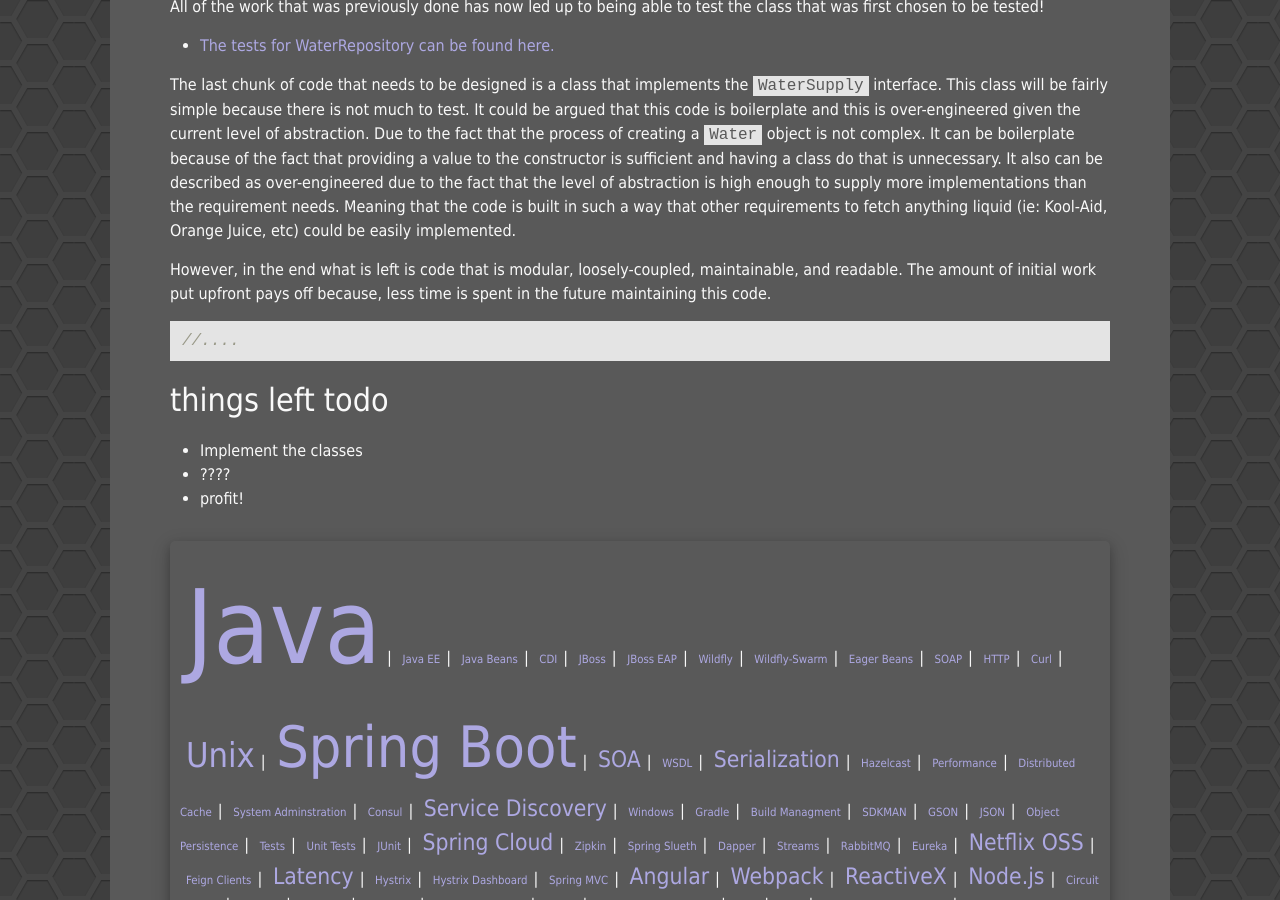
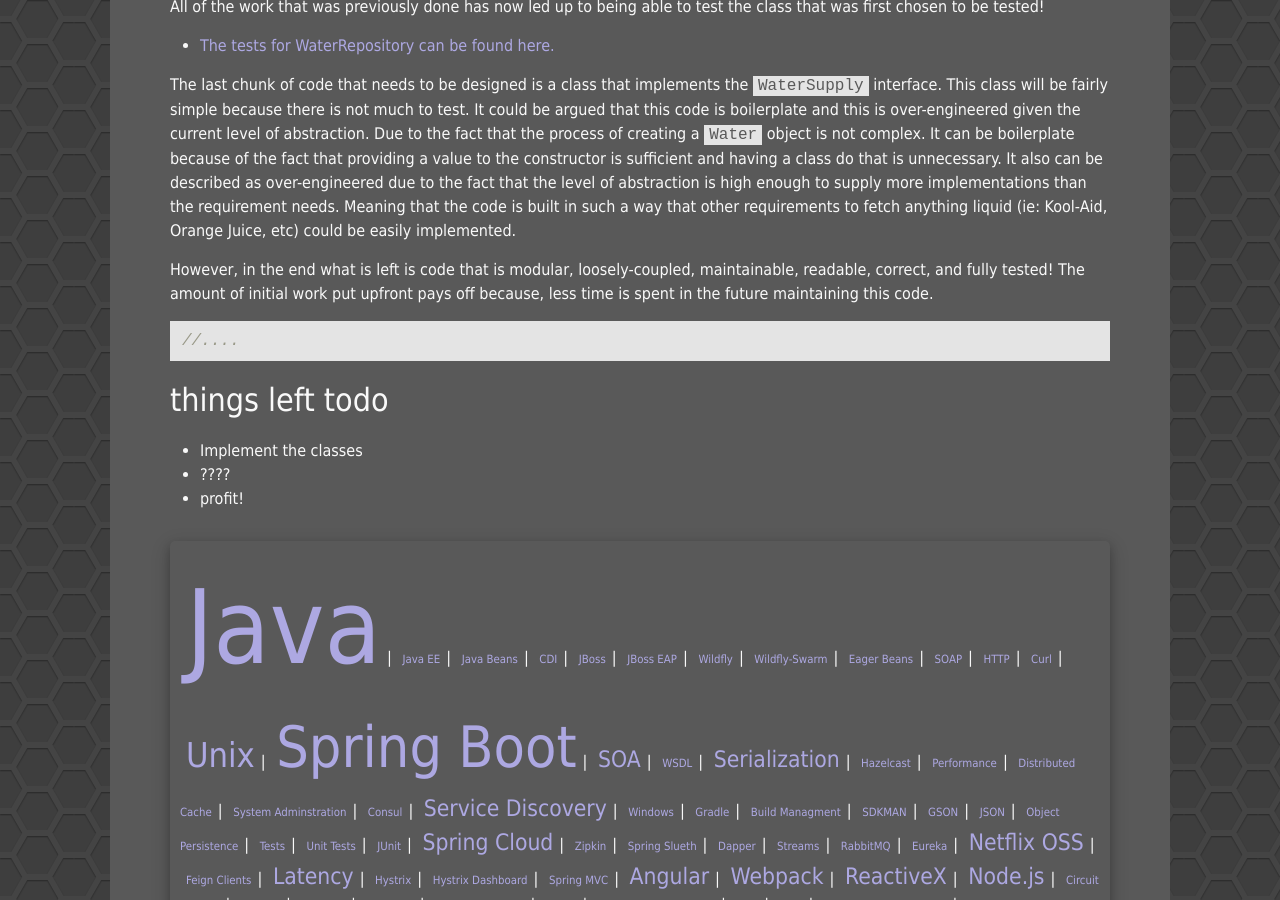
Before and after one commit to Unthrottled/blog, a Jekyll site: the page built from _posts/2017-12-29-Hydration-Driven-Devolpment.md, in a window 1280 px wide and 900 px high, scrolled down 4007 px. Built offline with Jekyll 4.4.1, drawn with Linux system fonts in a browser that asks for light colours.

Commit message:
Disclaimer!

```diff
--- a/_posts/2017-12-29-Hydration-Driven-Devolpment.md
+++ b/_posts/2017-12-29-Hydration-Driven-Devolpment.md
@@ -191,7 +191,7 @@ It can be boilerplate because of the fact that providing a value to the construc
 It also can be described as over-engineered due to the fact that the level of abstraction is high enough to supply more implementations than the requirement needs.
 Meaning that the code is built in such a way that other requirements to fetch anything liquid (ie: Kool-Aid, Orange Juice, etc) could be easily implemented.
 
-However, in the end what is left is code that is modular, loosely-coupled, maintainable, and readable.
+However, in the end what is left is code that is modular, loosely-coupled, maintainable, readable, correct, and fully tested!
 The amount of initial work put upfront pays off because, less time is spent in the future maintaining this code.
 
 {% highlight java %}
```
